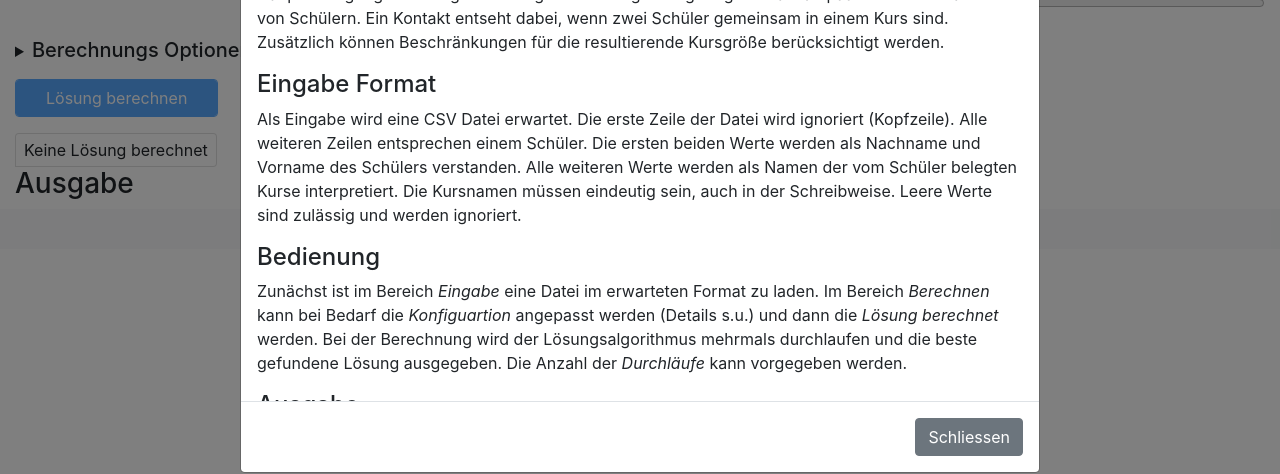
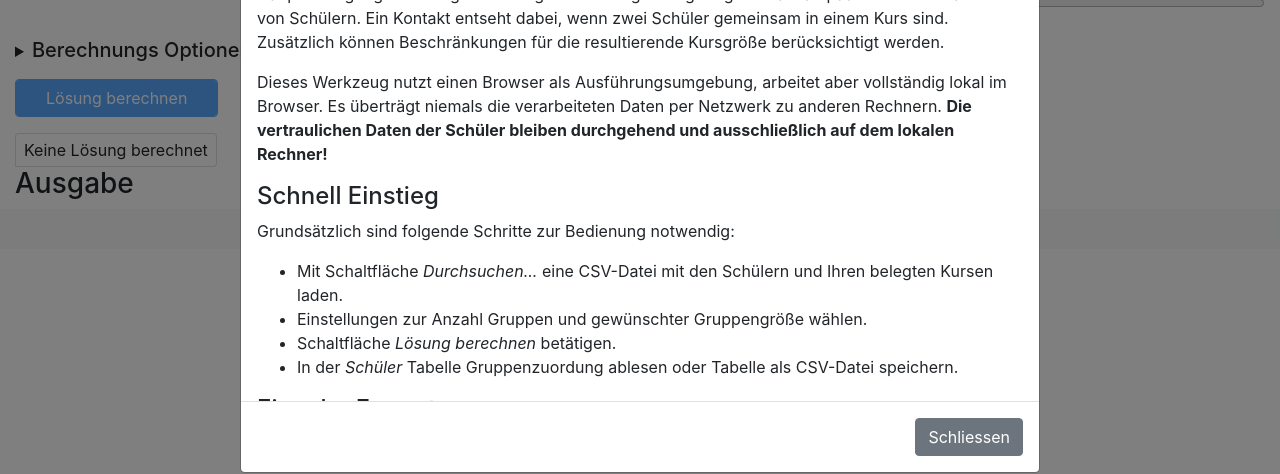
Before and after one commit to KlausCall/SchoolSplitter, a React (Create React App) app: page / in a window 1280 px wide. Both pictures are taken after a click on the button "Hilfe". Shown: the part 299-773 px from the top of the page. Built offline with nearby package versions, Linux system fonts and the light colour scheme.

Commit message:
rework help text

```diff
--- a/src/modules/Input.tsx
+++ b/src/modules/Input.tsx
@@ -48,12 +48,16 @@ const Input: React.FC<Props> = () => {
             className="btn btn-outline-secondary "
             onClick={(e) => {
               e.preventDefault();
-                Papa.parse<string[]>('/samples/sample.csv', {
+              if (window.location.protocol.startsWith("file")) {
+                window.alert('Bitte klicken Sie "Durchsuchen..." und\nwählen die Datei "samples/sample.csv" aus.');
+              } else {
+                Papa.parse<string[]>('./samples/sample.csv', {
                   download: true,
                   complete: (data) => {
                     loadGradeData(data.data);
                   }
                 })
+              }
             }}
           >
             Beispiel Daten laden
--- a/src/modules/Navbar/HelpDialog.tsx
+++ b/src/modules/Navbar/HelpDialog.tsx
@@ -55,60 +55,95 @@ const HelpDialog: React.FC<Props> = () => (
               in einem Kurs sind. Zusätzlich können Beschränkungen für die
               resultierende Kursgröße berücksichtigt werden.
             </p>
+            <p>
+              Dieses Werkzeug nutzt einen Browser als Ausführungsumgebung, arbeitet
+              aber vollständig lokal im Browser. Es überträgt niemals die
+              verarbeiteten Daten per Netzwerk zu anderen Rechnern. <b>Die vertraulichen
+              Daten der Schüler bleiben durchgehend und ausschließlich auf dem lokalen
+              Rechner!</b>
+            </p>
+            <h4>Schnell Einstieg</h4>
+            <p>
+              Grundsätzlich sind folgende Schritte zur Bedienung notwendig:
+            </p>
+            <ul>
+              <li>Mit Schaltfläche <i>Durchsuchen...</i> eine CSV-Datei mit den Schülern und Ihren belegten Kursen laden.</li>
+              <li>Einstellungen zur Anzahl Gruppen und gewünschter Gruppengröße wählen.</li>
+              <li>Schaltfläche <i>Lösung berechnen</i> betätigen.</li>
+              <li>In der <i>Schüler</i> Tabelle Gruppenzuordung ablesen oder Tabelle als CSV-Datei speichern.</li>
+            </ul>
             <h4>Eingabe Format</h4>
             <p>
-              Als Eingabe wird eine CSV Datei erwartet. Die erste Zeile der
+              Als Eingabe wird eine CSV-Datei erwartet. Die erste Zeile der
               Datei wird ignoriert (Kopfzeile). Alle weiteren Zeilen entsprechen
-              einem Schüler. Die ersten beiden Werte werden als Nachname und
-              Vorname des Schülers verstanden. Alle weiteren Werte werden als
+              einem Schüler. Die ersten beiden Werte werden als Vorname und
+              Nachname des Schülers verstanden. Alle weiteren Werte werden als
               Namen der vom Schüler belegten Kurse interpretiert. Die Kursnamen
-              müssen eindeutig sein, auch in der Schreibweise. Leere Werte sind
+              müssen eindeutig sein, auch in der Schreibweise. Leere Werte in einer Zeile sind
               zulässig und werden ignoriert.
+            </p>
+            <p>
+              Ein Beispiel kann mit der Schaltfäche <i>Beispiel Datei laden</i> direkt in das
+              Programm geladen werden oder <a href="./samples/sample.csv">hier heruntergeladen werden.</a>
             </p>
             <h4>Bedienung</h4>
             <p>
               Zunächst ist im Bereich <i>Eingabe</i> eine Datei im erwarteten
-              Format zu laden. Im Bereich <i>Berechnen</i> kann bei Bedarf die{' '}
-              <i>Konfiguartion</i> angepasst werden (Details s.u.) und dann die{' '}
-              <i>Lösung berechnet</i> werden. Bei der Berechnung wird der
-              Lösungsalgorithmus mehrmals durchlaufen und die beste gefundene
-              Lösung ausgegeben. Die Anzahl der <i>Durchläufe</i> kann
-              vorgegeben werden.
+              Format zu laden. Im Bereich <i>Berechnen</i> kann ausgewählt werden,
+              in wieviele Gruppen die Stufe geteilt werden soll. Zusätzlich können
+              Beschränkungen zur resultierenden Kursgröße je Gruppe definiert werden.
+              Bei Bedarf können auch einige Parameter des Algorithmus angepasst
+              werden (Details s.u.) und dann muss die <i>Lösung berechnet</i> werden.
+              Bei der Berechnung wird der Lösungsalgorithmus mehrmals durchlaufen
+              und die beste gefundene Lösung ausgegeben.
             </p>
             <h4>Ausgabe</h4>
             <p>
               Die Ausgabe der eingelesenen und berechneten Daten erfolgt im
-              unteren Bereich tabellarisch. Die Tabellen können als CSV-Dateien
-              gesichert werden. Es werden drei Tabellen angezeigt, die Schüler,
+              unteren Bereich tabellarisch. Wesentliches Ergebnis ist die
+              Spalte <i>Gruppe</i> in der Tabelle der Schüler.
+            </p>
+            <p>
+              <b><i>Hinweis:</i></b> Schüler in mit der selben Kursbelegung (Kombi.) sind gleichwertig.
+              Sollten Schüler aus einer Kursbelegung auf unterschiedliche
+              Gruppen verteilt worden sein, so ist für das Ergebnis irrelevant
+              welcher konkrete Schüler in welcher Gruppe ist. Es kann also
+              innerhalb einer Kursbelegung die Gruppe getauscht werden, so lange die Anzahl
+              der Schüler je Gruppe nicht verändert wird.
+            </p>
+            <p>
+              Es werden drei Tabellen angezeigt, die Schüler,
               die Kurse und die Kursbelegungen. Nach Erzeugung einer Lösung
               werden in diesen Tabellen auch Informationen zu den Gruppen
-              dargestellt.
+              dargestellt. Die Tabellen können als CSV-Dateien gesichert werden.
             </p>
             <p>
               Zur genaueren Inspektion der Daten kann in jeder Tabelle eine
               Zeile durch Mausklick selektiert werden. In den anderen beiden
               Tabellen werden dann die korrespondierenden Zeilen hervorgehoben.
+              Durch Mausklick auf den Titel eier Tabellenspalte kann die Tabelle
+              nach der Spalte sortiert werden.
             </p>
             <h5>Die Schüler Tabelle enthält folgende Spalten:</h5>
             <dl>
-              <dt>no</dt>
+              <dt>Nr.</dt>
               <dd>Nummer des Schülers</dd>
-              <dt>lastname</dt>
+              <dt>Vorname</dt>
+              <dd>Vorname des Schülers</dd>
+              <dt>Nachname</dt>
               <dd>Nachname des Schülers</dd>
-              <dt>firstname</dt>
-              <dd>Vorname des Schülers</dd>
-              <dt>combi</dt>
+              <dt>Kombi.</dt>
               <dd>
                 Eine numerische ID für die Kombination von belegten Kursen des
                 Schülers. Genau die Schüler mit der identischen Kursbelegung
                 haben hier die selbe ID.
               </dd>
-              <dt>group</dt>
+              <dt>Gruppe</dt>
               <dd>
                 ID der Gruppe, der der Schüler bei der Teilung zugeordnet wurde.
-                Die IDs werden numerisch vergeben beginnend mit Null (0).
+                Die IDs werden numerisch vergeben beginnend mit Eins (1).
               </dd>
-              <dt>block-n</dt>
+              <dt>Block &lt;n&gt;</dt>
               <dd>
                 Name des Kurses den der Schüler im n-ten Block belegt. Die
                 Aufteilung der Kurse auf Blöcke werden automatisch berechnet und
@@ -116,17 +151,6 @@ const HelpDialog: React.FC<Props> = () => (
                 entsprechen.
               </dd>
             </dl>
-            <p>
-              <b>
-                <i>Hinweis:</i>
-              </b>{' '}
-              Schüler in mit der selben Kursbelegung (combi) sind gleichwertig.
-              Sollten Schüler aus einer Kursbelegung auf unterschiedliche
-              Gruppen verteilt worden sein, so ist für das Ergebnis irrelevant
-              welcher konkrete Schüler in welcher Gruppe ist. Es kann also
-              innerhalb einer Kursbelegung getauscht werden, so lange die Anzahl
-              der Schüler je Gruppe nicht verändert wird.
-            </p>
             <h4>Konfiguration</h4>
             <p>
               Optionen zur <i>Konfiguration</i> können auf Wunsch eingeblendet
@@ -140,7 +164,7 @@ const HelpDialog: React.FC<Props> = () => (
               <dt>Anzahl Gruppen</dt>
               <dd>
                 Legt fest in wieviele Gruppen der Jahrgang aufgeteilt werden
-                soll. Möglich sind 2 bis 5 Gruppen.
+                soll. Möglich sind 2 bis 10 Gruppen.
               </dd>
               <dt>Begrenzung Gruppen Größe.</dt>
               <dd>
@@ -187,7 +211,7 @@ const HelpDialog: React.FC<Props> = () => (
               </dd>
               <dt>Schrittauswahl</dt>
               <dd>
-                Bei deterministischer Auswahl wird der erste gefunden Schritt
+                Bei deterministischer Auswahl wird der erste gefundene Schritt
                 mit der kleinsten / größten Verbesserung ausgeführt. Bei
                 zufälliger Auswahl wird aus den kleinsten / größten Schritten
                 zufällig ein Schritt zur Ausführung ausgewählt.
@@ -217,7 +241,7 @@ const HelpDialog: React.FC<Props> = () => (
               Phase abgeschlossen. Die gefundenen möglichen Schritte werden
               gewichtet anhand der Verändeung an der Anzahl der Kontakte, die
               der jeweilge Schritt bewirken wird. Aus den nach Gewicht
-              sortierten Schritten wird der auszuführende Schritt gemäß dern
+              sortierten Schritten wird der auszuführende Schritt gemäß den
               gewählten Optioenn ausgewählt und ausgeführt.
             </p>
           </div>
```
Lines whose indentation alone changed are shown as unchanged.
